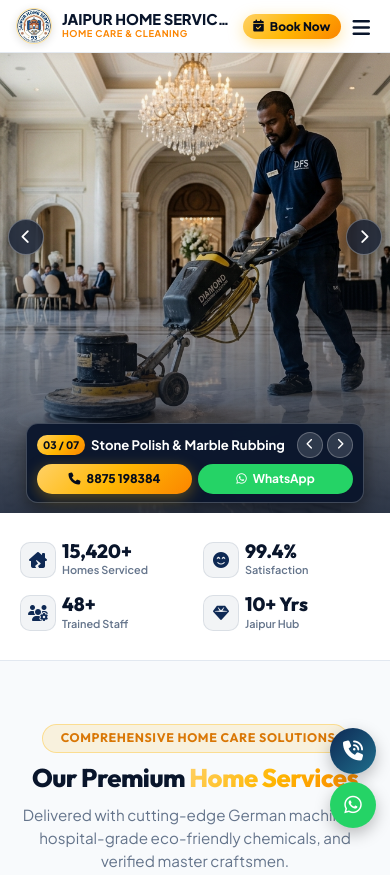
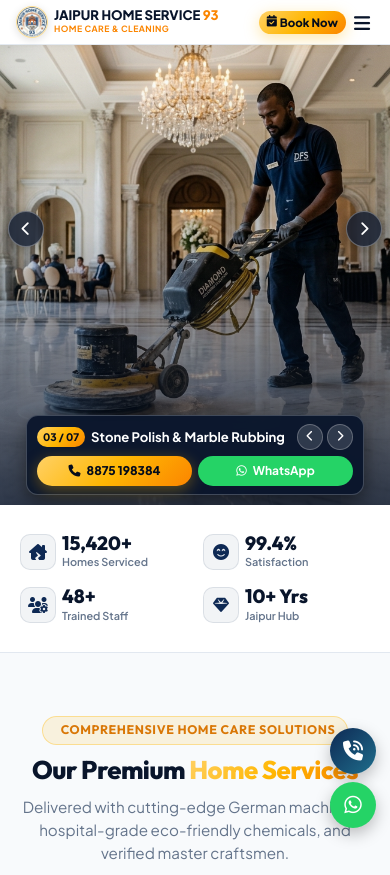
Before and after one commit to krish0000987-netizen/jaiput-home-services, a plain HTML site: page index.html in a window 390 px wide. Shown: the top 875 px of the page. Drawn offline with Linux system fonts and the light colour scheme.

Commit message:
Fix company name truncation in header on mobile screens - ensure JAIPUR HOME SERVICE 93 is completely visible

```diff
--- a/css/style.css
+++ b/css/style.css
@@ -262,48 +262,50 @@ h1, h2, h3, h4, h5, h6 {
 .brand-logo {
   display: flex;
   align-items: center;
-  gap: 10px;
-  flex-shrink: 1;
+  gap: 8px;
+  flex: 1 1 auto;
   min-width: 0;
+  text-decoration: none;
 }
 
 .brand-logo-img {
-  width: 44px;
-  height: 44px;
+  width: 42px;
+  height: 42px;
   object-fit: contain;
   border-radius: 50%;
   flex-shrink: 0;
   box-shadow: 0 2px 8px rgba(0, 0, 0, 0.12);
-  border: 1px solid rgba(255, 183, 3, 0.35);
+  border: 1.5px solid rgba(255, 183, 3, 0.4);
   background: #ffffff;
 }
 
 .brand-text-wrap {
   display: flex;
   flex-direction: column;
+  justify-content: center;
   min-width: 0;
-  overflow: hidden;
 }
 
 .brand-name {
-  font-size: 0.98rem;
+  font-size: 1rem;
   font-weight: 800;
   color: var(--primary-navy);
   line-height: 1.1;
   white-space: nowrap;
-  overflow: hidden;
-  text-overflow: ellipsis;
+}
+
+.brand-num {
+  color: #fb8500;
+  font-weight: 900;
 }
 
 .brand-tagline {
   font-size: 0.62rem;
   font-weight: 700;
-  letter-spacing: 0.06em;
+  letter-spacing: 0.05em;
   text-transform: uppercase;
   color: var(--gold-warm);
   white-space: nowrap;
-  overflow: hidden;
-  text-overflow: ellipsis;
 }
 
 .nav-menu {
@@ -1377,20 +1379,50 @@ h1, h2, h3, h4, h5, h6 {
   }
 
   .navbar {
-    padding: 8px 0;
+    padding: 6px 0;
+    gap: 6px;
+  }
+
+  .brand-logo {
+    gap: 6px;
   }
 
   .brand-logo-img {
-    width: 36px;
-    height: 36px;
+    width: 32px;
+    height: 32px;
   }
 
   .brand-name {
-    font-size: 0.92rem;
+    font-size: 0.82rem;
+    white-space: nowrap;
+    overflow: visible;
+    text-overflow: clip;
   }
 
   .brand-tagline {
-    font-size: 0.58rem;
+    font-size: 0.54rem;
+    white-space: nowrap;
+  }
+
+  .nav-actions {
+    gap: 4px;
+    flex-shrink: 0;
+  }
+
+  .navbar .btn-gold {
+    padding: 4px 8px;
+    font-size: 0.72rem;
+    gap: 3px;
+  }
+
+  .mobile-toggle {
+    display: block;
+    padding: 2px 4px;
+    font-size: 1.15rem;
+  }
+
+  .nav-phone-btn {
+    display: none;
   }
 
   .nav-menu {
@@ -1412,19 +1444,6 @@ h1, h2, h3, h4, h5, h6 {
     transform: translateY(0);
   }
 
-  .mobile-toggle {
-    display: block;
-  }
-
-  .nav-phone-btn {
-    display: none;
-  }
-
-  .navbar .btn-gold {
-    padding: 5px 10px;
-    font-size: 0.75rem;
-  }
-
   /* Hero Section on Mobile */
   .hero-fullbleed-section {
     height: 56vh;
```
